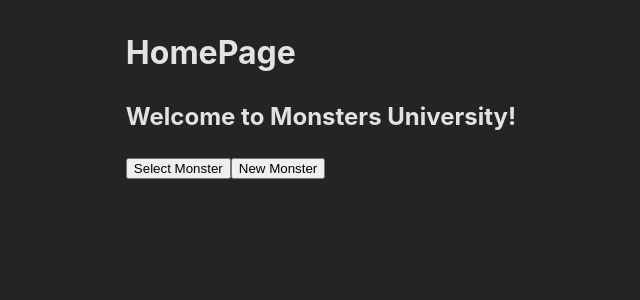
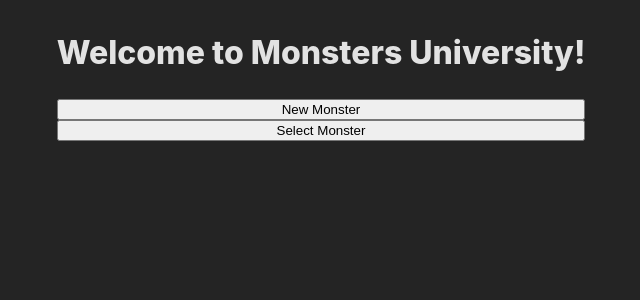
Before and after one commit to pjkbsn/philip-monster-university, a React (Vite) app: page / in a window 1280 px wide. Shown: the top 300 px of the page, without its empty margins (319-959 px from the left). Built offline with nearby package versions, Linux system fonts and the light colour scheme.

Commit message:
added flex

```diff
--- /dev/null
+++ b/src/pages/HomePage.scss
@@ -0,0 +1,13 @@
+.HomePage {
+  display: flex;
+  flex-direction: column;
+
+  .HomePageTitle {
+    font-size: xx-large;
+    font-weight: 800;
+  }
+  .HomePageButtons {
+    display: flex;
+    flex-direction: column;
+  }
+}
--- a/src/pages/HomePage.tsx
+++ b/src/pages/HomePage.tsx
@@ -1,6 +1,7 @@
 import { Button } from "../components/Button/Button";
 import { DropDown } from "../components/DropDown/DropDown";
 import { Outlet, useNavigate } from "react-router-dom";
+import "./HomePage.scss";
 
 export const HomePage = () => {
   const navigate = useNavigate();
@@ -10,12 +11,13 @@
   };
 
   return (
-    <>
-      <h1>HomePage</h1>
-      <h2>Welcome to Monsters University!</h2>
-      <DropDown />
-      <Button buttonName="New Monster" handleClick={ToAddPage} />
+    <div className="HomePage">
+      <h1 className="HomePageTitle">Welcome to Monsters University!</h1>
+      <div className="HomePageButtons">
+        <Button buttonName="New Monster" handleClick={ToAddPage} />
+        <DropDown />
+      </div>
       <Outlet />
-    </>
+    </div>
   );
 };
```
